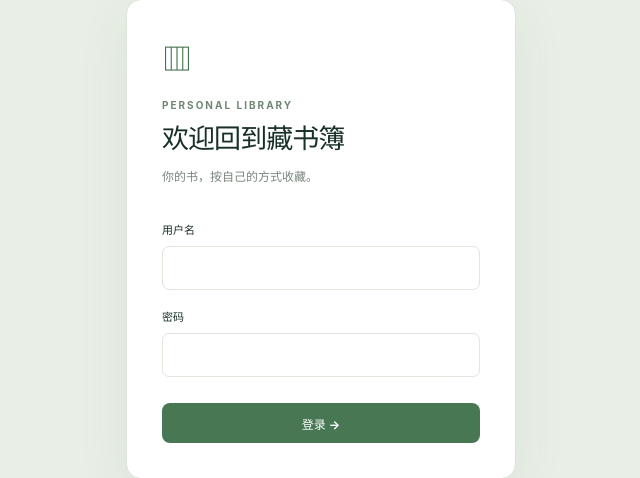
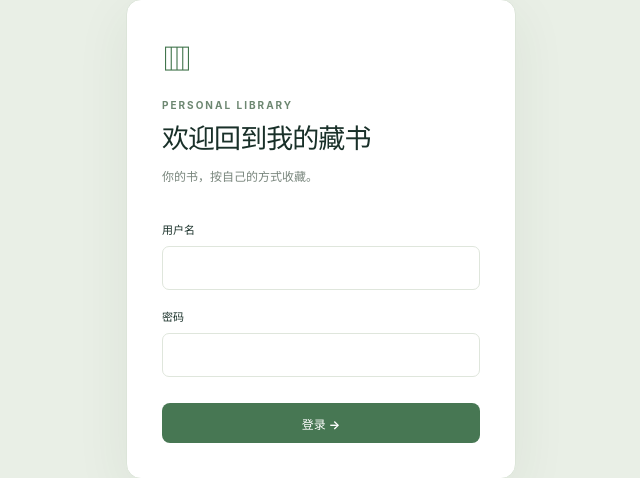
Before and after one commit to twoyoung04/library, a Django app: page /login/ in a window 1280 px wide. Shown: the part 161-639 px from the top of the page, without its empty margins (319-959 px from the left). Run offline with Django 5.2, Linux system fonts and the light colour scheme.

Commit message:
Rename library branding to 我的藏书

```diff
--- a/templates/base.html
+++ b/templates/base.html
@@ -5,14 +5,14 @@
   <meta charset="utf-8">
   <meta name="viewport" content="width=device-width, initial-scale=1">
   <meta name="theme-color" content="#18312a">
-  <title>{% block title %}藏书簿{% endblock %} · 藏书簿</title>
+  <title>{% block title %}我的藏书{% endblock %} · 我的藏书</title>
   <link rel="stylesheet" href="{% static 'catalog/style.css' %}">
   {% block head %}{% endblock %}
 </head>
 <body>
   <div class="app-shell">
     <aside class="sidebar">
-      <a class="brand" href="{% url 'book_list' %}"><span class="brand-mark">▥</span><span>藏书簿<small>PERSONAL LIBRARY</small></span></a>
+      <a class="brand" href="{% url 'book_list' %}"><span class="brand-mark">▥</span><span>我的藏书<small>PERSONAL LIBRARY</small></span></a>
       <nav class="side-nav" aria-label="主导航">
         <a href="{% url 'book_list' %}" class="{% if request.resolver_match.url_name == 'book_list' %}active{% endif %}">⌑ <span>全部藏书</span></a>
         <a href="{% url 'book_new' %}" class="{% if request.resolver_match.url_name == 'book_new' %}active{% endif %}">＋ <span>录入新书</span></a>
--- a/templates/login.html
+++ b/templates/login.html
@@ -1,5 +1,5 @@
 {% load static %}
-<!doctype html><html lang="zh-CN"><head><meta charset="utf-8"><meta name="viewport" content="width=device-width, initial-scale=1"><title>登录 · 藏书簿</title><link rel="stylesheet" href="{% static 'catalog/style.css' %}"></head>
-<body class="login-body"><main class="login-card"><div class="login-icon">▥</div><p class="eyebrow">PERSONAL LIBRARY</p><h1>欢迎回到藏书簿</h1><p class="muted">你的书，按自己的方式收藏。</p>
+<!doctype html><html lang="zh-CN"><head><meta charset="utf-8"><meta name="viewport" content="width=device-width, initial-scale=1"><title>登录 · 我的藏书</title><link rel="stylesheet" href="{% static 'catalog/style.css' %}"></head>
+<body class="login-body"><main class="login-card"><div class="login-icon">▥</div><p class="eyebrow">PERSONAL LIBRARY</p><h1>欢迎回到我的藏书</h1><p class="muted">你的书，按自己的方式收藏。</p>
 {% if form.errors %}<p class="form-error">用户名或密码不正确。</p>{% endif %}
 <form method="post" onsubmit="if(this.dataset.submitted)return false;this.dataset.submitted='1';this.querySelector('button[type=submit]').disabled=true;return true">{% csrf_token %}<input type="hidden" name="next" value="{{ next }}"><label for="id_username">用户名</label><input id="id_username" name="username" type="text" autocomplete="username" required autofocus><label for="id_password">密码</label><input id="id_password" name="password" type="password" autocomplete="current-password" required><button class="button primary full" type="submit">登录 →</button></form></main></body></html>
```
Also changed, not shown: README.md.
